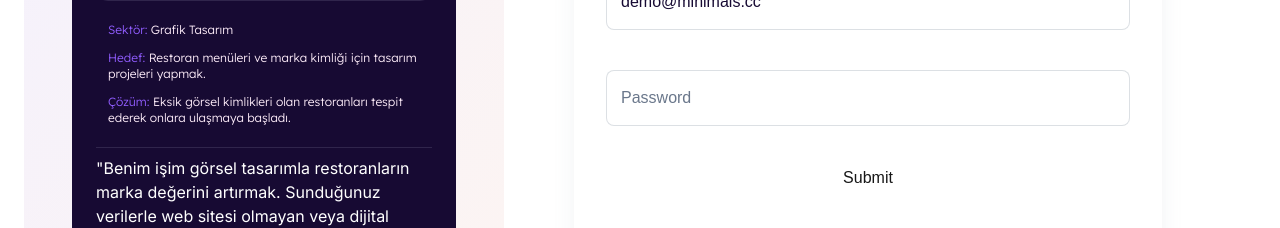
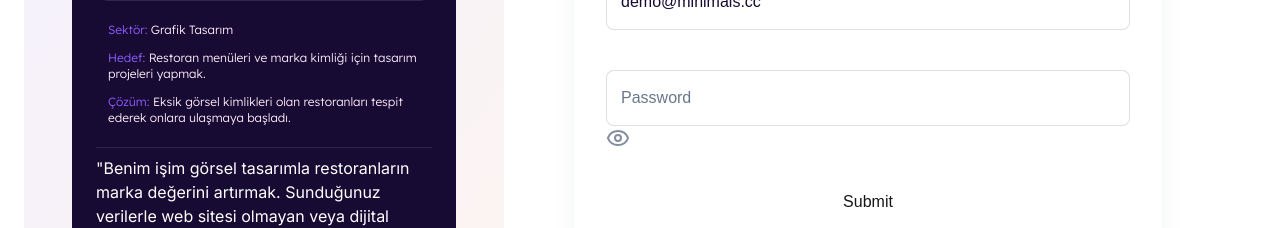
Before and after one commit to Medyanes-360/big-data-sale, a Next.js app: page /sign-in in a window 1280 px wide. Shown: the part 435-663 px from the top of the page. Built offline with nearby package versions, Linux system fonts and the light colour scheme.

Commit message:
eye svg add

```diff
--- a/components/signInPage/loginForm/index.jsx
+++ b/components/signInPage/loginForm/index.jsx
@@ -1,4 +1,5 @@
 import Input from "@/globalElements/FormikForm/Input";
+import Icons from "@/public/assets/icons/Icons";
 import { Form, Formik } from "formik";
 import React from "react";
 
@@ -35,7 +36,7 @@ function LoginForm() {
                 label="Email address"
               />
             </div>
-            <div className="flex flex-col w-full">
+            <div className="flex flex-col justify-center w-full relative">
               <Input
                 name="password"
                 className="h-[56px] w-full rounded-lg flex border border-loginInputBorder gap-2 placeholder:text-raven-700 py-4 px-[14px]"
@@ -45,7 +46,12 @@ function LoginForm() {
                 placeholder="Password"
                 label=""
               />
+              <Icons.EyeIcon
+                className=" absolute top-[18px] right-[12px]"
+                color="#838E9E"
+              />
             </div>
+
             <button type="submit">Submit</button>
           </Form>
         )}
--- a/public/assets/icons/Icons.jsx
+++ b/public/assets/icons/Icons.jsx
@@ -1964,7 +1964,7 @@ export default class Icons {
       </svg>
     );
   }
-  static EyeIcon({ className }) {
+  static EyeIcon({ className, color }) {
     return (
       <svg
         className={className}
@@ -1973,7 +1973,7 @@ export default class Icons {
         height="24"
         viewBox="0 0 24 24"
         fill="none"
-        stroke="currentColor"
+        stroke={color ? `${color}` : "currentColor"}
         strokeWidth="2"
         strokeLinecap="round"
         strokeLinejoin="round"
```
